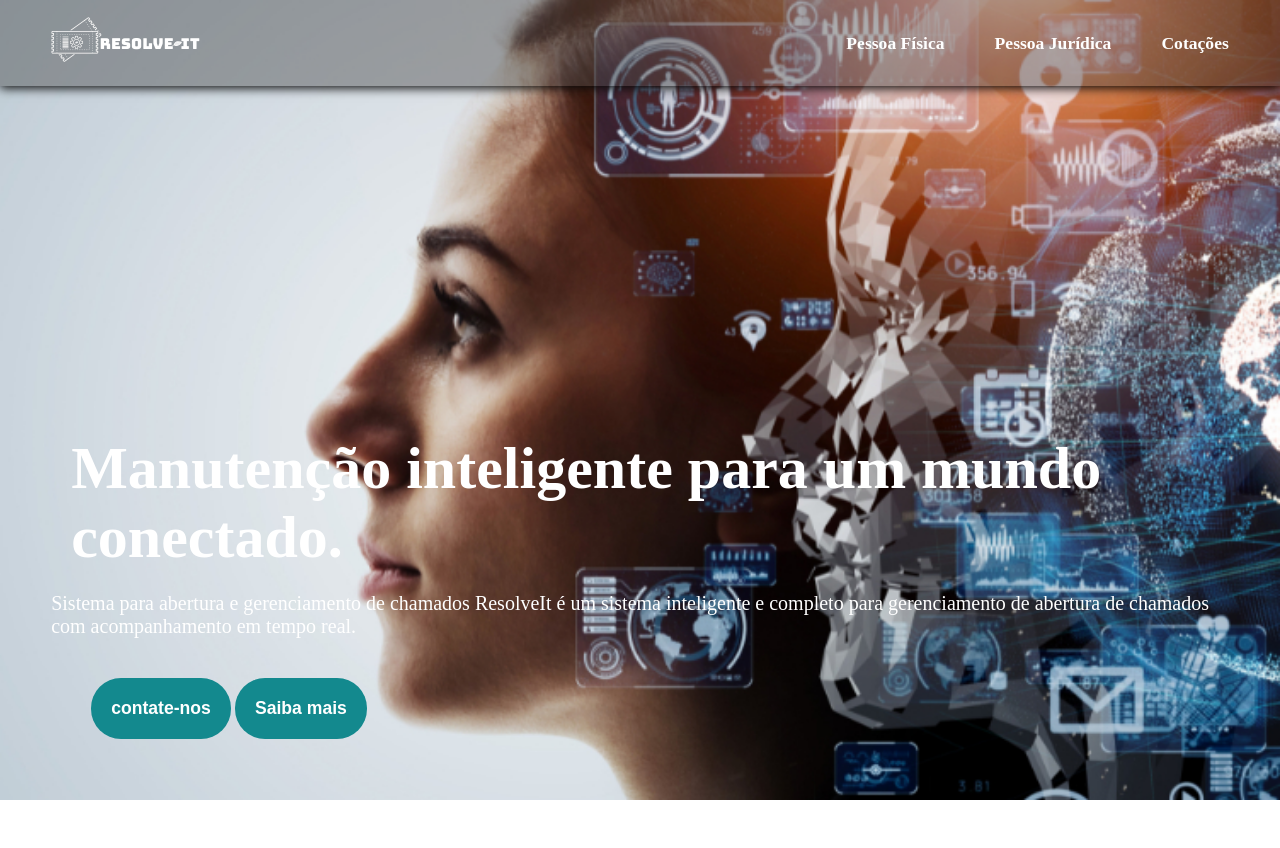
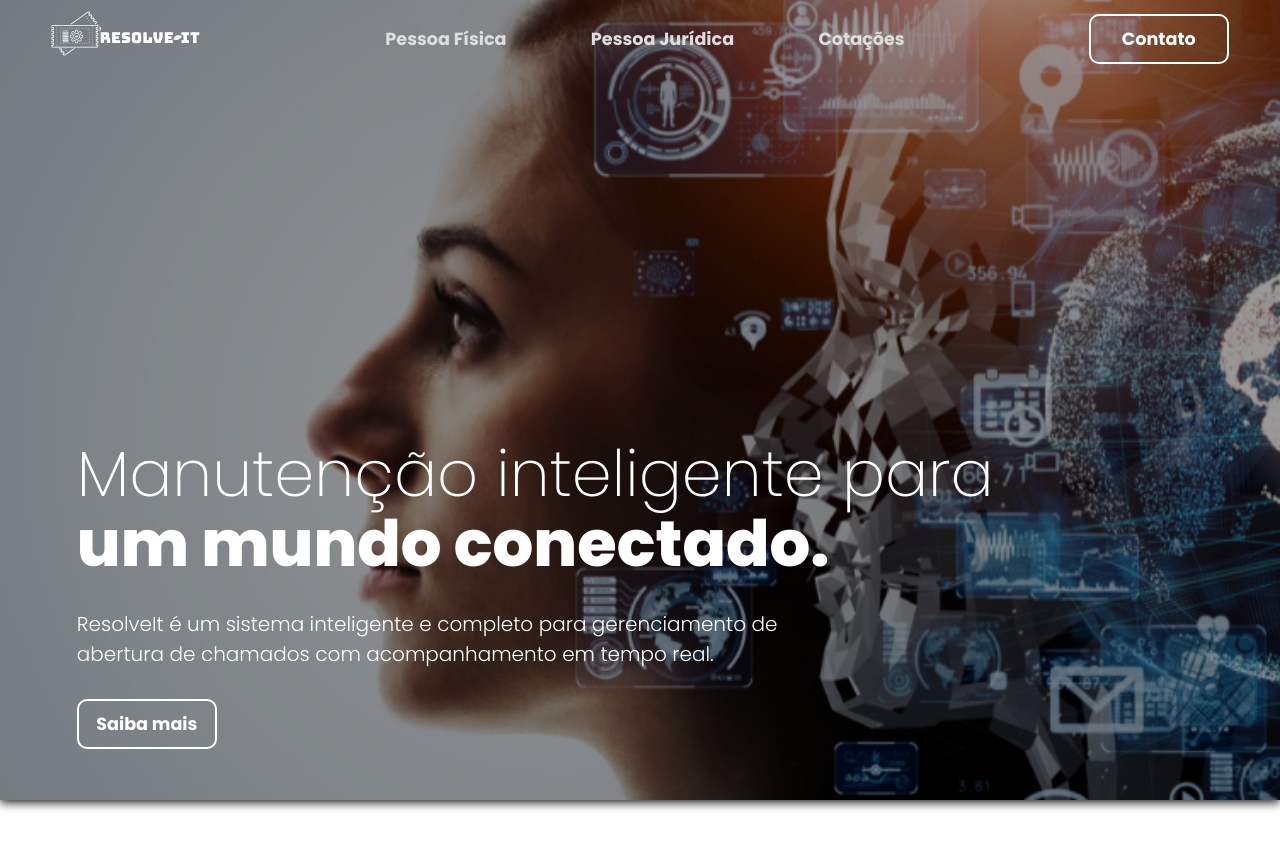
Before and after one commit to fernandesfabio/resolveIt, a plain HTML site: page index.html in a window 1280 px wide. Shown: the top 848 px of the page. Drawn offline with Linux system fonts and the light colour scheme.

Commit message:
concluido Header e Hero do projeto

```diff
--- a/assets/css/style.css
+++ b/assets/css/style.css
@@ -1,25 +1,41 @@
 
+:root {
+    --primary-color: #13898E;
+    --white: #ffffff;
+    --gray-400: #9ca4ab;
+    --gray-100: #dedede;
+    --christi-400: #80d14a;
+    --christi-300: #a2e175;
+    --christi-500: #59a928;
+    --black-700: #212121;
+    --black-800: #0d0c0f;
+    --gray-500: rgba(85, 85, 85, 0.55);
+    --dove-gray-900: #3d3d3d;
+    --shadown-1: #070707;
+    --primary-font: 'Poppins', sans-serif;
+}
 * {
     padding: 0;
     margin: 0;
     box-sizing: border-box;
-}
-:root {
-    --primary-color: #13898E;
-    --shadown-1: #070707;
+    font-family: var(--primary-font);
 }
 body{
     height: 500vh;
 }
+.interface{
+    max-width: 1280px;
+    padding: 1.3rem 6%;
+}
 header{
     width: 100%;
-    box-shadow: 0px 2px 10px var(--shadown-1);
-    background-color: #4646466f;
+    background-color: transparent;
     top: 0;
     left: 0;
     position: fixed;
-    z-index: 1;
-    padding: 1rem 4%;
+    z-index: 2;
+    padding: 10px 4%;
+    transition: .5s;
 }
 
 .container{
@@ -27,73 +43,141 @@ header{
     justify-content: space-between;
     align-items: center;
 }
-.logo a img{
+header .logo img{
     width:150px ;
 }
+
+/* Estilo menu dinâmico */
+
+header .logo img.logo-green{
+    display: none;
+}
+
+header.rolar{
+    background-color: var(--white);
+    box-shadow: 0px 2px 10px var(--shadown-1);
+}
+
+header.rolar .nav-link{
+    color: var(--primary-color);
+}
+header.rolar .btn-contact button{
+    border-color: var(--primary-color);
+    color: var(--primary-color);
+}
+header.rolar .btn-contact button:hover{
+    background-color: var(--primary-color);
+    color: var(--white);
+}
+header.rolar .logo .logo-white{
+    display: none;
+}
+header.rolar .logo .logo-green{
+    display: block;
+}
+
+/*----------------------*/
+
 .menu-desktop ul{
-    display: flex;
-    justify-content: space-around;
-    align-items: center;
-    gap: 50px;
     list-style: none;
 }
 .nav-itens{
+    display: inline-block;
+    margin: 0 40px;
     font-weight: 700;
     font-size: 1.1rem;
 }
 .nav-link{
     text-decoration: none;
-    color: white;
+    color: var(--gray-100);
+    transition: .2s;
+}
+.nav-link:hover{
+    color: var(--white);
+}
+.btn_container{
+    padding: 40px;
+    display: flex;
+    justify-content: center;
+    align-items: center;
+    gap: 20px;
+}
+.btn-contact button{
+    width: 140px;
+    height: 50px;
+    background-color: transparent;
+    color: var(--white);
+    border: 2px solid var(--white);
+    border-radius: 10px;
+    font-weight: 700;
+    font-size: 1.1rem;
+    text-decoration: none;
+    cursor: pointer;
+    transition: .5s;
+}
+.btn-contact button:hover{
+    background-color: var(--white);
+    color: var(--primary-color);
 }
 
-.hero{
+section.hero-site{
+    height: 100vh;
     background-image: url(../imgs/hero3.jpeg);
-    min-height: 100vh;
-    width: 100%;
     background-repeat: no-repeat;
     background-size: cover;
     background-position: center;
+    color: var(--white);
+    box-shadow: 0px 2px 10px var(--shadown-1);
     position: relative;
-    /* box-shadow: 0px 2px 10px var(--shadown-1); */
 }
-.hero__container {
-
+.hero-site > .overlay{
+    position: absolute;
+    top: 0;
+    left: 0;
+    background-color: #00000066;
+    width: 100%;
+    height: 100%;
+}
+.hero-site .interface{
     display: flex;
-    flex-direction: column;
-    justify-content: flex-end;
-    align-items: start;
-    height: 100vh;
-    padding: 1.3rem 4%;
-  }
-
-.hero__title{
-    color: white;
-    font-size: 60px;
-    display: flex;
-    padding: 20px;
+    align-items: end;
+    height: 100%;
 }
-.hero_subtitle{
-    color: white;
+.hero-site .txt-hero{
+    z-index: 1;
+}
+.hero-site .txt-hero h1{
+    font-size: 4em;
+    line-height: 70px;
+    font-weight: 200;
+}
+.hero-site .txt-hero h1 span{
+    display: block;
+    font-weight: 800;
+}
+.hero-site .txt-hero p{
     font-size: 20px;
+    font-weight: 300;
+    margin: 30px 0;
 }
-.btn_container{
-    padding: 40px;
+.hero-site .txt-hero span{
+    display: block;
 }
-.btn-contact{
-    padding: 20px;
-    background-color: var(--primary-color);
-    color: white;
-    border: none;
-    border-radius: 30px;
+.hero-site .txt-hero button{
+    width: 140px;
+    height: 50px;
+    background-color: transparent;
+    color: var(--white);
+    border: 2px solid var(--white);
+    border-radius: 10px;
     font-weight: 700;
     font-size: 1.1rem;
+    text-decoration: none;
+    cursor: pointer;
+    transition: .5s;
+    margin-bottom: 30px;
 }
-.btn-moreInfo{
-    padding: 20px;
-    background-color: var(--primary-color);
-    color: white;
-    border: none;
-    border-radius: 30px;
-    font-weight: 700;
-    font-size: 1.1rem;
+.hero-site .txt-hero button:hover{
+    background-color: var(--white);
+    color: var(--primary-color);
 }
--- /dev/null
+++ b/assets/script/script.js
@@ -0,0 +1,12 @@
+
+let navbar = document.querySelector('#header');
+
+document.addEventListener('scroll', ()=>{
+    let scrollTop = window.scrollY;
+
+    if(scrollTop > 200){
+        navbar.classList.add('rolar');
+    }else {
+        navbar.classList.remove('rolar');
+    }
+});
--- a/index.html
+++ b/index.html
@@ -5,18 +5,33 @@
     <meta name="viewport" content="width=device-width, initial-scale=1.0">
     <link rel="stylesheet" href="./assets/css/style.css">
     <link rel="Icon" href="./assets/imgs/Favicon.ico">
-    <title>Document</title>
+
+    <!--------- Google Fonts----------->
+    <link rel="preconnect" href="https://fonts.googleapis.com">
+    <link rel="preconnect" href="https://fonts.gstatic.com" crossorigin>
+    <link href="https://fonts.googleapis.com/css2?family=Poppins:ital,wght@0,100;0,200;0,300;0,400;0,500;0,600;0,700;0,800;0,900;1,100;1,200;1,300;1,400;1,500;1,600;1,700;1,800;1,900&display=swap" rel="stylesheet">
+    <!--------- /Google Fonts----------->
+
+     <!--------- Scripts de JS ----------->
+    <script src="./assets/script/script.js" defer></script>
+     <!--------- /Scripts de JS ---------->
+
+    <title>ResolveIt</title>
 </head>
 <body>
 
-    <header>
+    <header id="header">
         <div class="container">
-            <div class="logo">
-                <a href="./index.html">
-                    <img src="./assets/imgs/fullLogoWhite.png" alt="Logo">
-                </a>
-            </div>
-            <nav class="menu-desktop">
+
+            <section class="logo">
+              <a href="./index.html">
+                <img class="logo-white" src="./assets/imgs/fullLogoWhite.png" alt="Logo ResolveIt">
+                <img class="logo-green" src="./assets/imgs/fullLogoGreen.png" alt="Logo ResolveIt">
+            </a>
+            </section>
+
+            <section class="menu-desktop">
+              <nav >
                 <ul>
                     <li class="nav-itens">
                       <a class="nav-link" href="#">Pessoa Física</a>
@@ -28,29 +43,31 @@
                       <a class="nav-link" href="#">Cotações</a>
                     </li>
                 </ul>
-            </nav>
+              </nav>
+            </section>
+
+            <section class="btn-contact">
+                <a href="#">
+                  <button>Contato</button>
+                </a>
+            </section>
+
         </div>
     </header>
     <main>
-      <section class="hero">
-        <div class="hero__container">
-
-          <h3 class="hero__title">Manutenção inteligente para um mundo conectado.</h3>
-          <span class="hero_subtitle">Sistema para abertura e
-            gerenciamento de chamados
-            ResolveIt é um sistema inteligente e completo para
-            gerenciamento de abertura de chamados com acompanhamento em tempo real.
-
-            </span>
-          <div class="btn_container">
-            <button class="btn-contact">
-              contate-nos
-            </button>
-            <button class="btn-moreInfo">
-              Saiba mais
-            </button>
+      <section class="hero-site">
+        <div class="interface">
+          <div class="txt-hero">
+              <h1>Manutenção inteligente para <span>um mundo conectado.</span></h1>
+              <p> ResolveIt é um sistema inteligente e completo para gerenciamento de
+              <span>abertura de chamados com acompanhamento em tempo real.</span></p>
+                <a href="#">
+                  <button>Saiba mais</button>
+                </a>
           </div>
         </div>
+
+        <div class="overlay"></div>
       </section>
     </main>
 </body>
```
